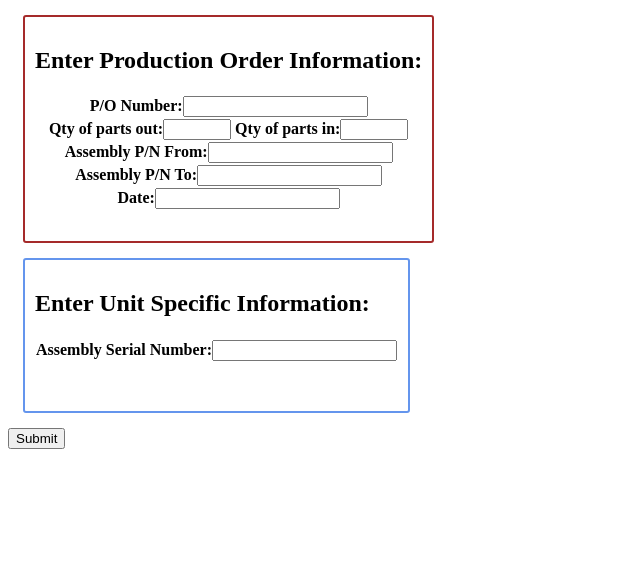
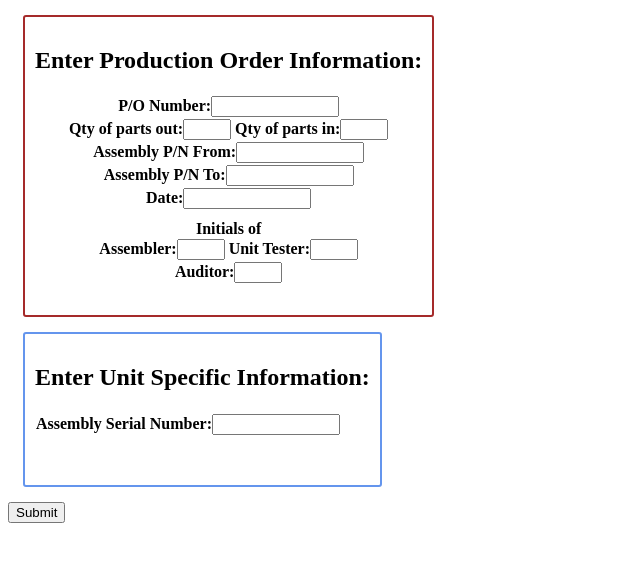
Before and after one commit to PARBakerB/rework-site, a website: page static/index.html in a window 1280 px wide. Shown: the whole page, without its empty margins (0-640 px from the left). Drawn offline with nearby package versions, Linux system fonts and the light colour scheme.

Commit message:
added initials fields
fields for the initials of the employees who performed the rework were added to the Production Order Information section

```diff
--- a/static/index.css
+++ b/static/index.css
@@ -1,11 +1,20 @@
-input[type='number']{
-  width: 60px;
-}
 li {
   padding: 2px;
 }
 .rework-form {
   padding: 1px;
+}
+.rework-form input[type='text']{
+  width: 120px;
+}
+.rework-form input[type='number']{
+  width: 40px;
+}
+.initials {
+  margin-top: 10px;
+}
+.initials .rework-form input {
+  width: 40px;
 }
 .generic-container {
   text-align: center;
@@ -26,9 +35,6 @@ li {
   padding: 10px;
   width: fit-content;
 }
-.specific-container {
-
-}
 .error-container {
   background-color: red;
   color:white;
--- a/static/index.html
+++ b/static/index.html
@@ -16,20 +16,30 @@
 	<form id="qty">
 		<h4>
 		<div class="rework-form">
-		<label>P/O Number:</label><input type="text" class="qtys" required>
+			<label>P/O Number:</label><input type="text" class="qtys" required>
 		</div>
 		<div class="rework-form">
-		<label>Qty of parts out:</label><input type="number" class="qtys" required minlength="1" maxlength="2" size="3">
-		<label>Qty of parts in:</label><input type="number" class="qtys" required minlength="1" maxlength="2" size="3">
+			<label>Qty of parts out:</label><input type="number" class="qtys" required minlength="1" maxlength="2">
+			<label>Qty of parts in:</label><input type="number" class="qtys" required minlength="1" maxlength="2">
 		</div>
 		<div class="rework-form">
-		<label>Assembly P/N From:</label><input type="text" class="qtys" required>
+			<label>Assembly P/N From:</label><input type="text" class="qtys" required>
 		</div>
 		<div class="rework-form">
-		<label>Assembly P/N To:</label><input type="text" class="qtys" required>
+			<label>Assembly P/N To:</label><input type="text" class="qtys" required>
 		</div>
 		<div class="rework-form">
-		<label>Date:</label><input type="text" class="qtys" required>
+			<label>Date:</label><input type="text" class="qtys" required>
+		</div>
+		<div class="initials">
+			Initials of
+			<div class="rework-form">
+				<label>Assembler:</label><input type="text" class="qtys" required>
+				<label>Unit Tester:</label><input type="text" class="qtys" required>
+			</div>
+			<div class="rework-form">
+				<label>Auditor:</label><input type="text" class="qtys" required>
+			</div>
 		</div>
 		</h4>
 	</form>
--- a/static/must.js
+++ b/static/must.js
@@ -54,7 +54,10 @@ function postInputs() {
 		if (!(i%5 === 0 || i%5 === 2)) {j.value='';}
 		i++;
 	});
-	let statarray = [qtyInput.elements[0].value,qtyInput.elements[5].value,qtyInput.elements[3].value,qtyInput.elements[4].value];
+	let statarray = [qtyInput.elements[0].value,qtyInput.elements[5].value,qtyInput.elements[3].value,
+		qtyInput.elements[4].value,qtyInput.elements[6].value, qtyInput.elements[7].value,
+		qtyInput.elements[8].value
+	];
 	postRework(statarray.concat(rwdata));
 }
 send.addEventListener('click', postInputs);
@@ -83,7 +86,6 @@ function inputCycle(event) {
 			}
 			try {
 				while (input.elements[index].value !== "" || (ii%8 === 4 && checks[0]) || (ii%8 === 6 && checks[1]) || (ii%8 === 7 && checks[2]) ) {
-					console.log(ii);
 					index++;
 					ii++;
 					if (ii%8 < 3) {
@@ -110,7 +112,7 @@ Object.values(inputs).forEach((j) => {j.addEventListener("keydown",inputCycle)})
 function qtyUpdate(event) {
 	if (event.key==="Enter") {
 		var index = [...qtyInput].indexOf(event.target);
-		if (index <= 4) {qtyInput.elements[index + 1].focus();}
+		if (index <= 7) {qtyInput.elements[index + 1].focus();}
 		else {input.elements[0].focus();}
 	}
 	if (qtyInput.elements[1].value !== "" || qtyInput.elements[2].value !== "") {
```
